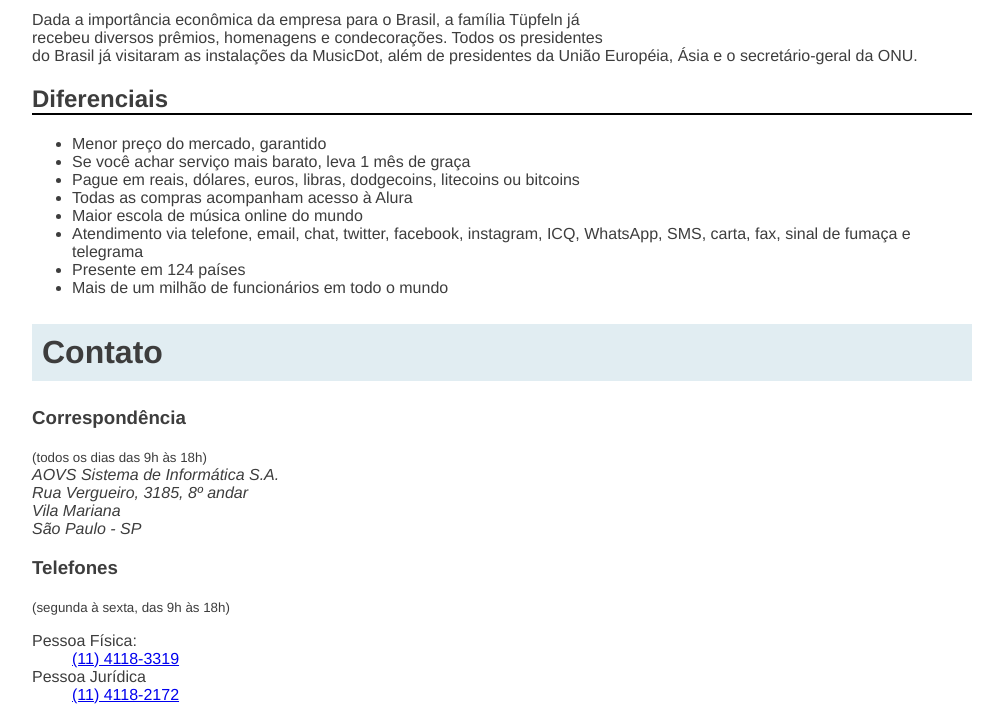
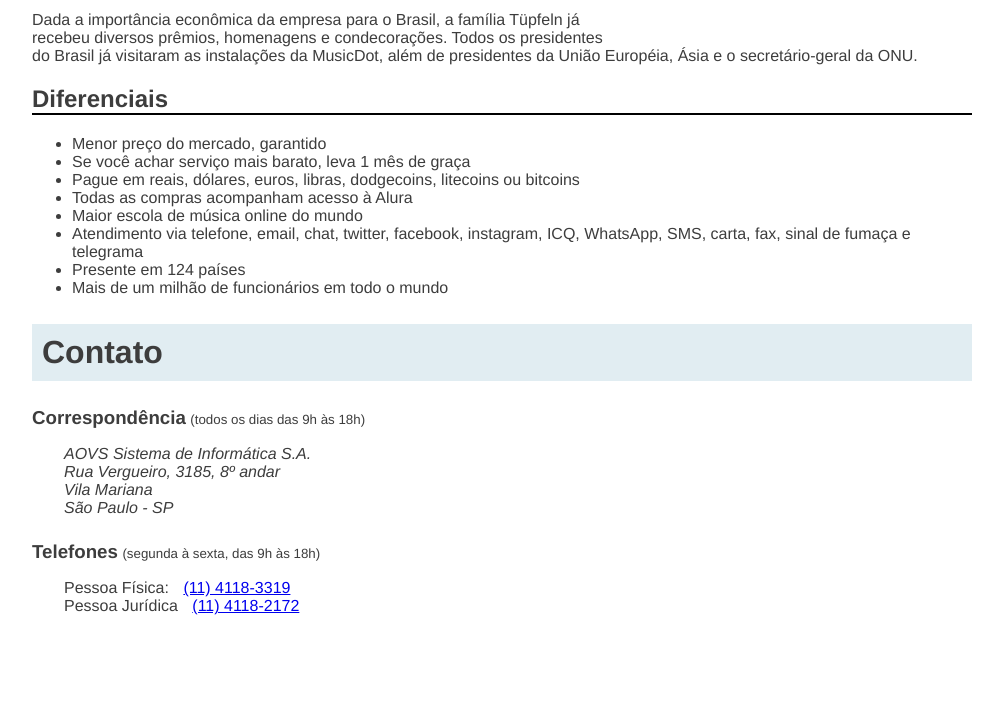
Before and after one commit to PauloHorn/projeto-musicdot, a plain HTML site: page sobre.html in a window 1280 px wide. Shown: the part 1158-1878 px from the top of the page, without its empty margins (138-1141 px from the left). After the commit the page ends 1797 px from the top, so only its background shows below. Drawn offline with Linux system fonts and the light colour scheme.

Commit message:
estilizações

```diff
--- a/css/sobre.css
+++ b/css/sobre.css
@@ -42,3 +42,20 @@ figcaption {
 figure img {
     width: 100%;
 }
+
+.contato__subtitulo {
+    display: inline;
+}
+
+.contato__info {
+    margin: 16px 0 24px;
+    padding-left: 32px;
+}
+
+.contato__info-titulo, .contato__info-descricao {
+    display: inline;
+}
+
+.contato__info-descricao {
+    margin-left: 10px;
+}
--- a/sobre.html
+++ b/sobre.html
@@ -67,10 +67,10 @@
 
     <h2 class="titulo">Contato</h2>
 
-    <h3>Correspondência</h3>
+    <h3 class="contato__subtitulo">Correspondência</h3>
     <small>(todos os dias das 9h às 18h)</small>
 
-    <address>
+    <address class="contato__info">
         AOVS Sistema de Informática S.A.
         <br>
         Rua Vergueiro, 3185, 8º andar
@@ -80,15 +80,19 @@
         São Paulo - SP
     </address>
 
-    <h3>Telefones</h3>
+    <h3 class="contato__subtitulo">Telefones</h3>
     <small>(segunda à sexta, das 9h às 18h)</small>
 
-    <dl>
-        <dt>Pessoa Física:</dt>
-        <dd><a href="tel://114118-3319">(11) 4118-3319</a></dd>
+    <dl class="contato__info">
+        <div>
+            <dt class="contato__info-titulo">Pessoa Física:</dt>
+            <dd class="contato__info-descricao"><a href="tel://114118-3319">(11) 4118-3319</a></dd>
+        </div>
 
-        <dt>Pessoa Jurídica</dt>
-        <dd><a href="tel://114118-2172">(11) 4118-2172</a></dd>
+        <div>
+            <dt class="contato__info-titulo">Pessoa Jurídica</dt>
+            <dd class="contato__info-descricao"><a href="tel://114118-2172">(11) 4118-2172</a></dd>
+        </div>
     </dl>
 </body>
 </html>
```
